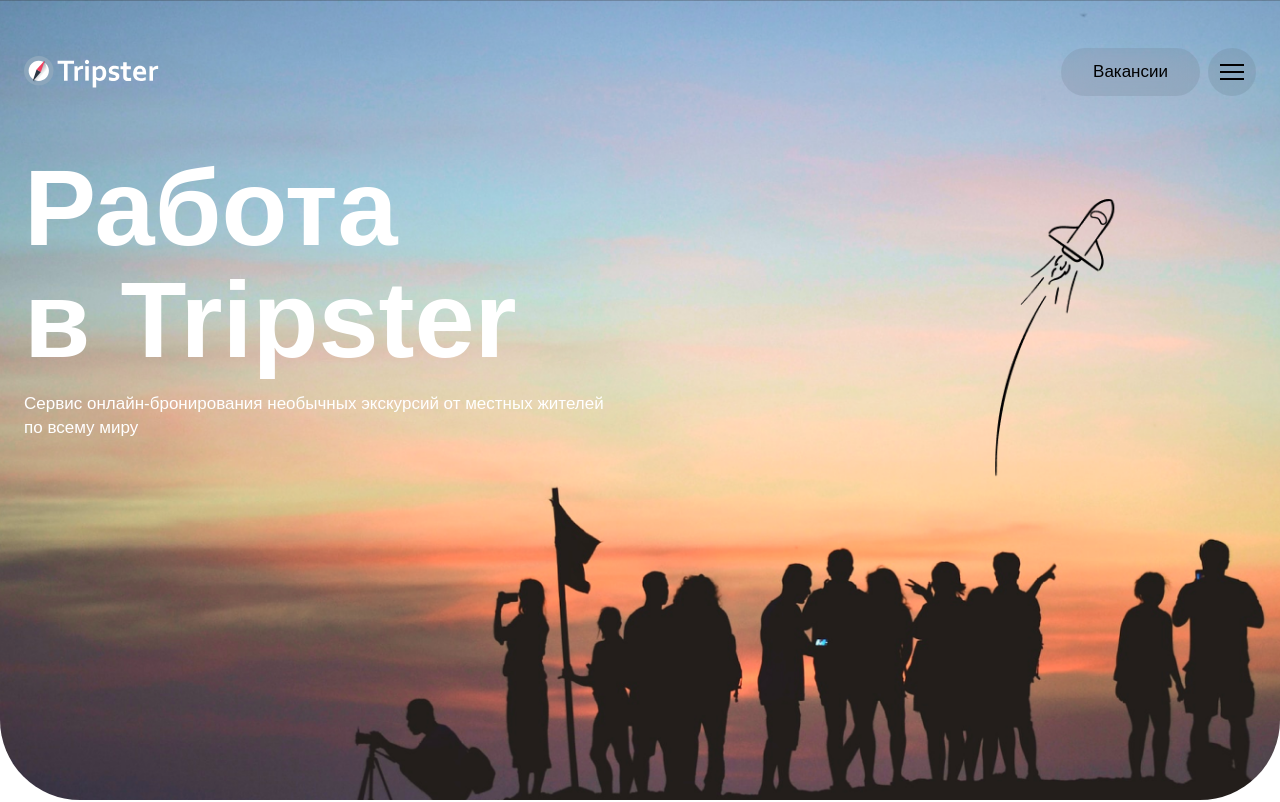
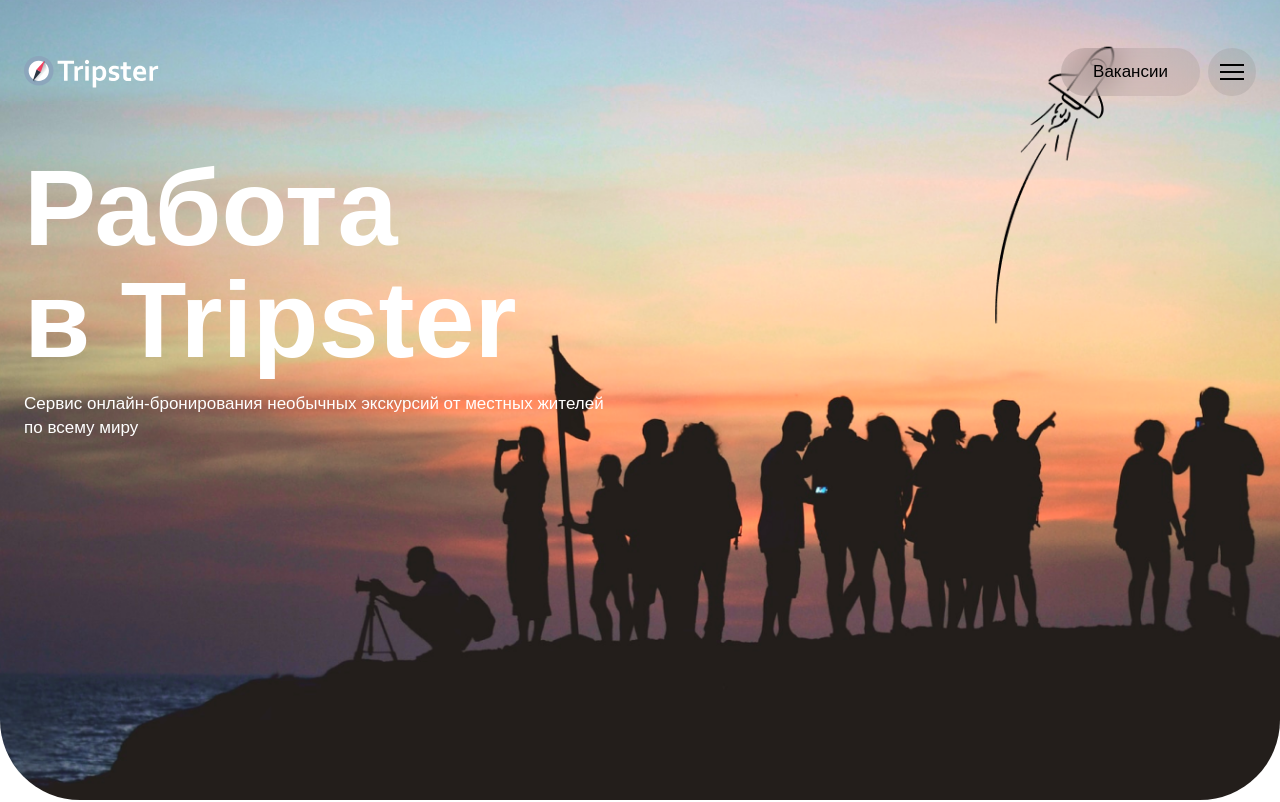
Before and after one commit to AlenaGM/tours-by-locals, a Vue app: page / in a window 1280 px wide. Shown: the top 802 px of the page. Built offline with nearby package versions, Linux system fonts and the light colour scheme; a web font is replaced by a local one.

Commit message:
fixed header bg size and position

```diff
--- a/src/components/About.vue
+++ b/src/components/About.vue
@@ -89,7 +89,7 @@
     margin-bottom: 120px;
     @media screen and (max-width: 1024px) {
       margin-bottom: 56px;
-      width: 520px;
+      max-width: 520px;
       justify-content: flex-start;
     }
     @media screen and (max-width: 767px) {
@@ -150,14 +150,14 @@
     }
     @media screen and (max-width: 1024px) {
       margin-bottom: 483px;
-      width: 520px;
-      padding-right: 40px;
+      max-width: 520px;
+      width: 100%;
       justify-self: center;
       justify-content: flex-start;
     }
     @media screen and (max-width: 767px) {
       margin-bottom: 450px;
-      width: 100%;
+      max-width: none;
       padding-right: 0px;
       justify-content: flex-start;
       justify-self: flex-start;
--- a/src/components/Footer.vue
+++ b/src/components/Footer.vue
@@ -4,8 +4,4 @@
   <footer class="footer"><h2>Присоединяйся</h2></footer>
 </template>
 
-<style lang="scss" scoped>
-.footer {
-  background-color: green;
-}
-</style>
+<style lang="scss" scoped></style>
--- a/src/components/Header.vue
+++ b/src/components/Header.vue
@@ -38,17 +38,19 @@
 .header {
   display: grid;
   grid-template: minmax(80px, auto) 1fr/ 1fr;
-  background: url(../assets/images/bg_image_1.png), #231e1b;
-  background-size: cover;
+  background: url(../assets/images/bg_image_1.png) 100% 100% / cover no-repeat,
+    #231e1b;
   border-radius: 0px 0px 80px 80px;
   padding: 2rem 1.5rem 0;
   @media screen and (min-width: 1345px) {
     padding: 2rem 3.75rem 0;
+    min-height: 1000px;
   }
   @media screen and (max-width: 767px) {
     grid-template: minmax(56px, auto) 1fr/ 1fr;
-    background: url(../assets/images/bg_image_1_mobile.png), #231e1b;
-    background-size: cover;
+    background: url(../assets/images/bg_image_1_mobile.png) 100% 100% / cover
+        no-repeat,
+      #231e1b;
     border-radius: 0px 0px 24px 24px;
     padding: 1rem 1rem 0;
   }
@@ -110,7 +112,6 @@
   }
   &__content {
     margin-top: 2.5rem;
-    max-width: 600px;
     p {
       margin-top: 1rem;
       font-family: "MuseoSansCyrl-300", sans-serif;
@@ -119,19 +120,18 @@
       line-height: 24px;
       color: var(--color-white);
       text-align: left;
+      max-width: 600px;
       @media screen and (max-width: 1024px) {
         margin-top: 0.5rem;
+        max-width: 400px;
       }
       @media screen and (max-width: 767px) {
         color: var(--color-black);
+        max-width: 60%;
       }
-    }
-    @media screen and (max-width: 1024px) {
-      max-width: 400px;
     }
     @media screen and (max-width: 767px) {
       margin-top: 2rem;
-      max-width: 260px;
     }
   }
 }
--- a/src/components/Mission.vue
+++ b/src/components/Mission.vue
@@ -37,12 +37,7 @@
   grid-template-columns: 50% 1fr;
   justify-items: start;
   padding: 0 1.5rem;
-  background: linear-gradient(
-      180deg,
-      #ffffff 27.16%,
-      rgba(255, 255, 255, 0) 56.09%
-    ),
-    url(../assets/images/bg_image_3.png) bottom/100% auto no-repeat;
+  background: url(../assets/images/bg_image_3.png) bottom/100% auto no-repeat;
   border-radius: 0px 0px 80px 80px;
   @media screen and (min-width: 1345px) {
     padding: 0 3.75rem;
@@ -55,12 +50,8 @@
       "advantage";
     grid-template-columns: 1fr;
     padding: 0 1rem;
-    background: linear-gradient(
-        180deg,
-        #ffffff 0%,
-        rgba(255, 255, 255, 0) 56.09%
-      ),
-      url(../assets/images/bg_image_3_mobile.png) bottom/100% auto no-repeat;
+    background: url(../assets/images/bg_image_3_mobile.png) bottom/100% auto
+      no-repeat;
     border-radius: 0px 0px 24px 24px;
   }
   &__title {
@@ -83,9 +74,9 @@
   }
   &__content {
     grid-area: content;
-    margin-bottom: 580px;
+    margin-bottom: calc(100vw * 0.47);
     @media screen and (max-width: 1024px) {
-      margin-bottom: 480px;
+      margin-bottom: calc(100vw * 0.6);
     }
     @media screen and (max-width: 767px) {
       margin-bottom: 24px;
@@ -110,13 +101,7 @@
     }
     @media screen and (max-width: 767px) {
       width: 100%;
-      margin-bottom: 540px;
-    }
-    @media screen and (max-width: 700px) {
-      margin-bottom: 500px;
-    }
-    @media screen and (max-width: 600px) {
-      margin-bottom: 460px;
+      margin-bottom: calc(100vw * 0.8);
     }
   }
 }
```
Also changed, not shown: src/assets/images/bg_image_1_mobile_plane.png (added).
